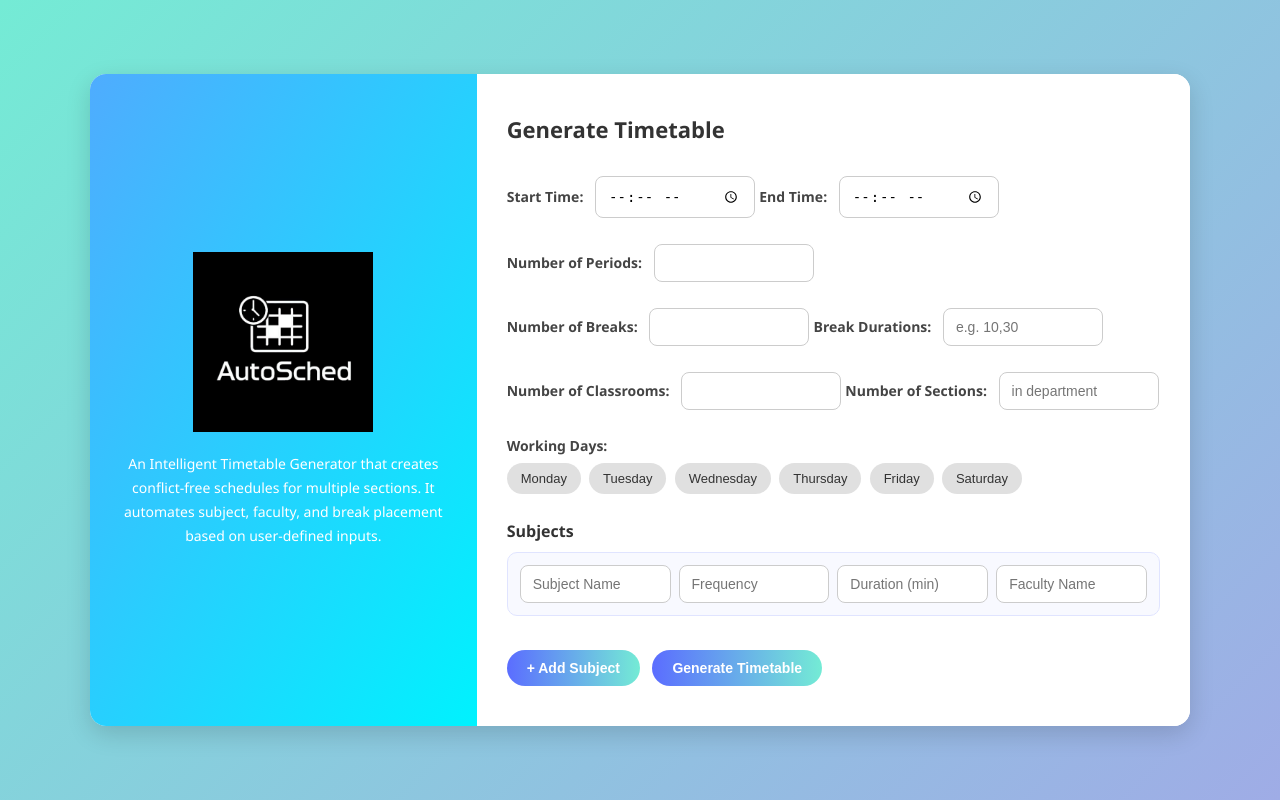
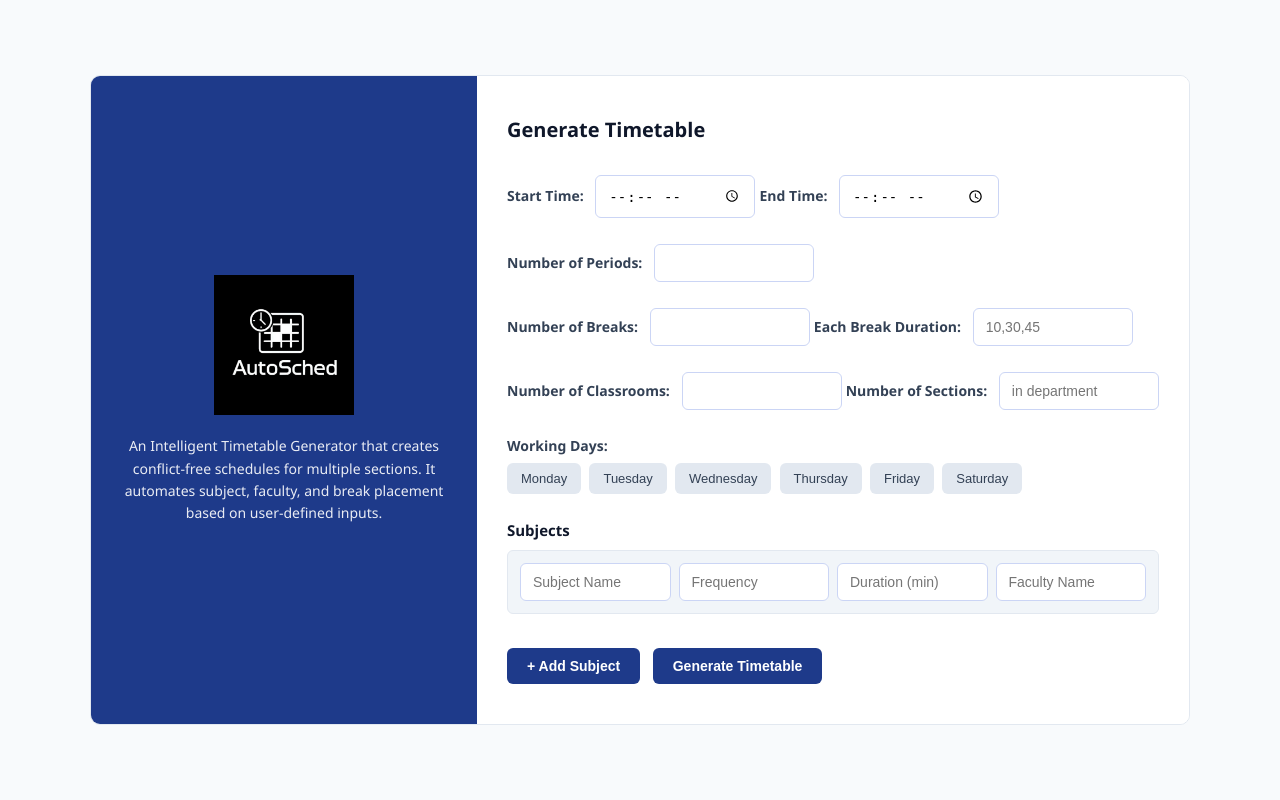
Before and after one commit to gayatri-tonde/AutoSched, a Flask app: page / in a window 1280 px wide. Run offline with Flask 3, Linux system fonts and the light colour scheme.

Commit message:
added theme for styling

```diff
--- a/static/style.css
+++ b/static/style.css
@@ -7,7 +7,7 @@
 
 body {
     font-family: 'Segoe UI', Tahoma, Geneva, Verdana, sans-serif;
-    background: linear-gradient(135deg, #74ebd5, #9face6);
+    background: #f8fafc; /* light background */
     display: flex;
     justify-content: center;
     align-items: center;
@@ -26,16 +26,16 @@ form {
     max-width: 1100px;
     width: 100%;
     background-color: white;
-    border-radius: 16px;
+    border-radius: 10px;
     overflow: hidden;
-    box-shadow: 0 8px 24px rgba(0, 0, 0, 0.15);
+    border: 1px solid #e2e8f0;
 }
 
 /* ── LEFT PANEL ── */
 .left-panel {
     flex: 1;
     padding: 40px 30px;
-    background: linear-gradient(to bottom right, #4facfe, #00f2fe);
+    background: #1e3a8a; /* formal navy */
     color: white;
     display: flex;
     flex-direction: column;
@@ -46,15 +46,16 @@ form {
 }
 
 .left-panel img {
-    width: 180px;
-    height: 180px;
+    width: 140px;
+    height: 140px;
     object-fit: contain;
 }
 
 .left-panel h4 {
     font-weight: 300;
     font-size: 14px;
-    line-height: 1.7;
+    line-height: 1.6;
+    opacity: 0.9;
 }
 
 /* ── RIGHT PANEL ── */
@@ -67,36 +68,36 @@ form {
 
 .right-panel h2 {
     margin-bottom: 20px;
-    color: #333;
-    font-size: 22px;
+    color: #0f172a;
+    font-size: 20px;
 }
 
 /* ── FORM LABELS ── */
 .right-panel label {
     display: inline-block;
-    font-weight: bold;
+    font-weight: 600;
     font-size: 14px;
     margin-top: 12px;
     margin-bottom: 4px;
-    color: #444;
+    color: #334155;
 }
 
 /* ── INPUTS ── */
 .right-panel input {
     padding: 10px 12px;
     margin-bottom: 10px;
-    border-radius: 8px;
-    border: 1px solid #ccc;
+    border-radius: 6px;
+    border: 1px solid #cbd5f5;
     font-size: 14px;
     outline: none;
     transition: border-color 0.2s;
 }
 
 .right-panel input:focus {
-    border-color: #5b6dff;
+    border-color: #1e3a8a;
 }
 
-/* inputs that sit beside labels inline */
+/* inline inputs */
 .right-panel label input {
     margin-left: 8px;
     width: 160px;
@@ -109,9 +110,9 @@ form {
     gap: 8px;
     margin-bottom: 12px;
     padding: 12px;
-    background: #f8f9ff;
-    border-radius: 10px;
-    border: 1px solid #e0e4ff;
+    background: #f1f5f9;
+    border-radius: 6px;
+    border: 1px solid #e2e8f0;
 }
 
 #subjects > div input {
@@ -122,52 +123,49 @@ form {
 
 /* ── BUTTONS ── */
 .buttons {
-    background: linear-gradient(to right, #5b6dff, #74ebd5);
+    background: #1e3a8a;
     color: white;
     padding: 10px 20px;
     border: none;
-    border-radius: 25px;
-    font-weight: bold;
+    border-radius: 6px;
+    font-weight: 600;
     font-size: 14px;
     cursor: pointer;
-    transition: background 0.3s ease, transform 0.1s;
+    transition: background 0.2s;
 }
 
 .buttons:hover {
-    background: linear-gradient(to right, #74ebd5, #5b6dff);
-    transform: translateY(-1px);
+    background: #1d4ed8;
 }
 
 /* ── DAY BUTTONS ── */
 .day-button {
-    background-color: #e0e0e0;
+    background-color: #e2e8f0;
     border: none;
-    color: #333;
+    color: #334155;
     padding: 8px 14px;
-    border-radius: 25px;
+    border-radius: 6px;
     margin: 4px 4px 10px 0;
     cursor: pointer;
     font-weight: 500;
     font-size: 13px;
-    transition: all 0.3s ease;
+    transition: all 0.2s;
 }
 
 .day-button.selected {
-    background: linear-gradient(to right, #5b6dff, #74ebd5);
+    background: #1e3a8a;
     color: white;
-    box-shadow: 0 0 8px rgba(91, 109, 255, 0.5);
 }
 
 .day-button:hover {
-    background: linear-gradient(to right, #74ebd5, #5b6dff);
-    color: white;
+    background: #cbd5f5;
 }
 
-/* ── SECTIONS HEADING ── */
+/* ── SECTION HEADINGS ── */
 h3 {
     margin: 16px 0 10px;
-    font-size: 16px;
-    color: #333;
+    font-size: 15px;
+    color: #0f172a;
 }
 
 /* ── RESPONSIVE ── */
--- a/templates/index.html
+++ b/templates/index.html
@@ -27,7 +27,7 @@
                 <label>Number of Periods: <input type="number" name="num_periods" min="1" required></label><br>
 
                 <label>Number of Breaks: <input type="number" name="num_breaks" min="0" required></label>
-                <label>Break Durations: <input name="break_durations" placeholder="e.g. 10,30" required></label><br>
+                <label>Each Break Duration: <input name="break_durations" placeholder="10,30,45" required></label><br>
 
                 <label>Number of Classrooms: <input type="number" name="classrooms" min="1" required></label>
                 <label>Number of Sections: <input type="number" name="sections" min="1" placeholder="in department" required></label><br>
--- a/templates/timetable.html
+++ b/templates/timetable.html
@@ -74,8 +74,8 @@
             <div class="stat-chip">📚 Sections: <span>${timetableData.length}</span></div>
             <div class="stat-chip">📅 Days: <span>${workingDays.length}</span></div>
             <div class="stat-chip">⏱️ Slots/Day: <span>${timetableData[0][0].length}</span></div>
-            <div class="stat-chip">🎓 Total Periods: <span>${periods}</span></div>
-            <div class="stat-chip">☕ Total Breaks: <span>${breaks}</span></div>
+            <div class="stat-chip">🎓 Period Duration: <span>${periods}</span></div>
+            <div class="stat-chip">☕ Break Duration: <span>${breaks}</span></div>
         `;
     }
 
```
Also changed, not shown: static/timetable.css (+73 -135 lines).
